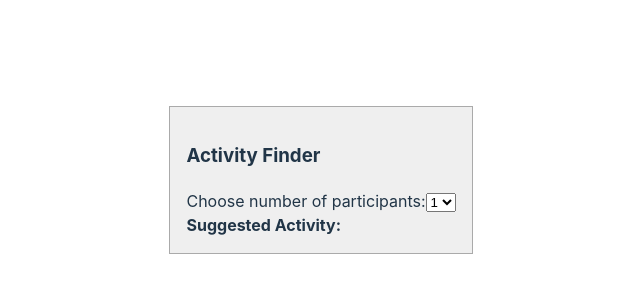
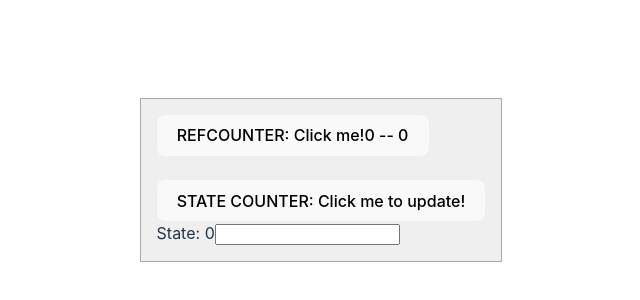
Before and after one commit to dasingh9/react-examples, a React app in the folder react-vite-example-basics/: page / in a window 1280 px wide. Shown: the part 220-520 px from the top of the page, without its empty margins (319-959 px from the left). Built offline with nearby package versions, Linux system fonts and the light colour scheme; no server answers; the HTML template or start-up script is replaced by a standard one.

Commit message:
Add useEffect examples

```diff
--- a/react-vite-example-basics/src/components/ActivityFinder.jsx
+++ b/react-vite-example-basics/src/components/ActivityFinder.jsx
@@ -3,12 +3,21 @@ import ActivityService from "../services/ActivityService";
 export default function ActivityFinder() { // Fetches a random activity
     const [participants, setParticipants] = useState(1);
     const [activity, setActivity] = useState('');
+
+    async function getActivityByParticipants(participants) {
+        ActivityService.getActivityByParticipants(participants)
+            .then((activityObject) => {
+                setActivity(activityObject.activity);
+            })
+            .catch((error) => {
+                console.log("Error occured in getActivityByParticipants", error);
+            })
+    }
+
     useEffect(() => {
-        async function getActivityByParticipants(participants) {
-            let activityObject = await ActivityService.getActivityByParticipants(participants);
-            setActivity(activityObject.activity);
-        }
+
         getActivityByParticipants(participants);
+
     }, [participants]);
 
     return (
--- /dev/null
+++ b/react-vite-example-basics/src/components/RefCounter.jsx
@@ -0,0 +1,47 @@
+import { useRef } from "react";
+import { useState } from "react";
+
+export default function RefCounter() {
+
+    const [countState, setCountState] = useState(0);
+    let countRef = useRef(0); // one counter stored in a ref
+    let count = 0; // one counter stored in a normal variable
+
+    let refFirstName = useRef(null);
+
+    function handleClick() {
+        // update countRef object when clicking, via current property
+        countRef.current = countRef.current + 1;
+        count = count + 1; // update count variable when clicking
+        // both counts should be the same value
+        //alert(`You clicked ${countRef.current} (${count}) times!`);
+        console.log(`You clicked ${countRef.current}, (${count}) times!`);
+
+        refFirstName.current.value = "Value updated on Handle click";
+    }
+
+    return (
+        <div className="RefCounter componentBox">
+            <button onClick={handleClick}>
+                REFCOUNTER: Click me!
+                {count} -- {countRef.current}
+                {/* try rendering {count} and {countRef.current} here */}
+            </button>
+            <br/>
+            <br/>
+            <button onClick={() => setCountState(countState + 1)}>
+                STATE COUNTER: Click me to update!
+            </button>
+            <br/>
+            State: {countState}
+
+            <input ref={refFirstName} ></input>
+
+        </div>
+    );
+}
+
+    // Any variables rendered inside the returned JSX should be
+    // part of STATE, so that updates trigger re-rendering and keep
+    // everything in sync. Updates to refs and normal variables DO NOT
+    // trigger re-renders, so the updated count values don’t show.
--- a/react-vite-example-basics/src/main.jsx
+++ b/react-vite-example-basics/src/main.jsx
@@ -14,6 +14,7 @@ import BirthdayTranslator from './components/BirthdayTranslator'
 import Clock from './components/Clock'
 import ClockDisplay from './components/ClockDisplay'
 import ActivityFinder from './components/ActivityFinder'
+import RefCounter from './components/RefCounter'
 
 const gamesService = new GamesService();
 
@@ -42,6 +43,6 @@ const cities = [
 
 ReactDOM.createRoot(document.getElementById('root')).render(
   <React.StrictMode>
-    <ActivityFinder></ActivityFinder>
+    <RefCounter></RefCounter>
   </React.StrictMode>,
 )
```
